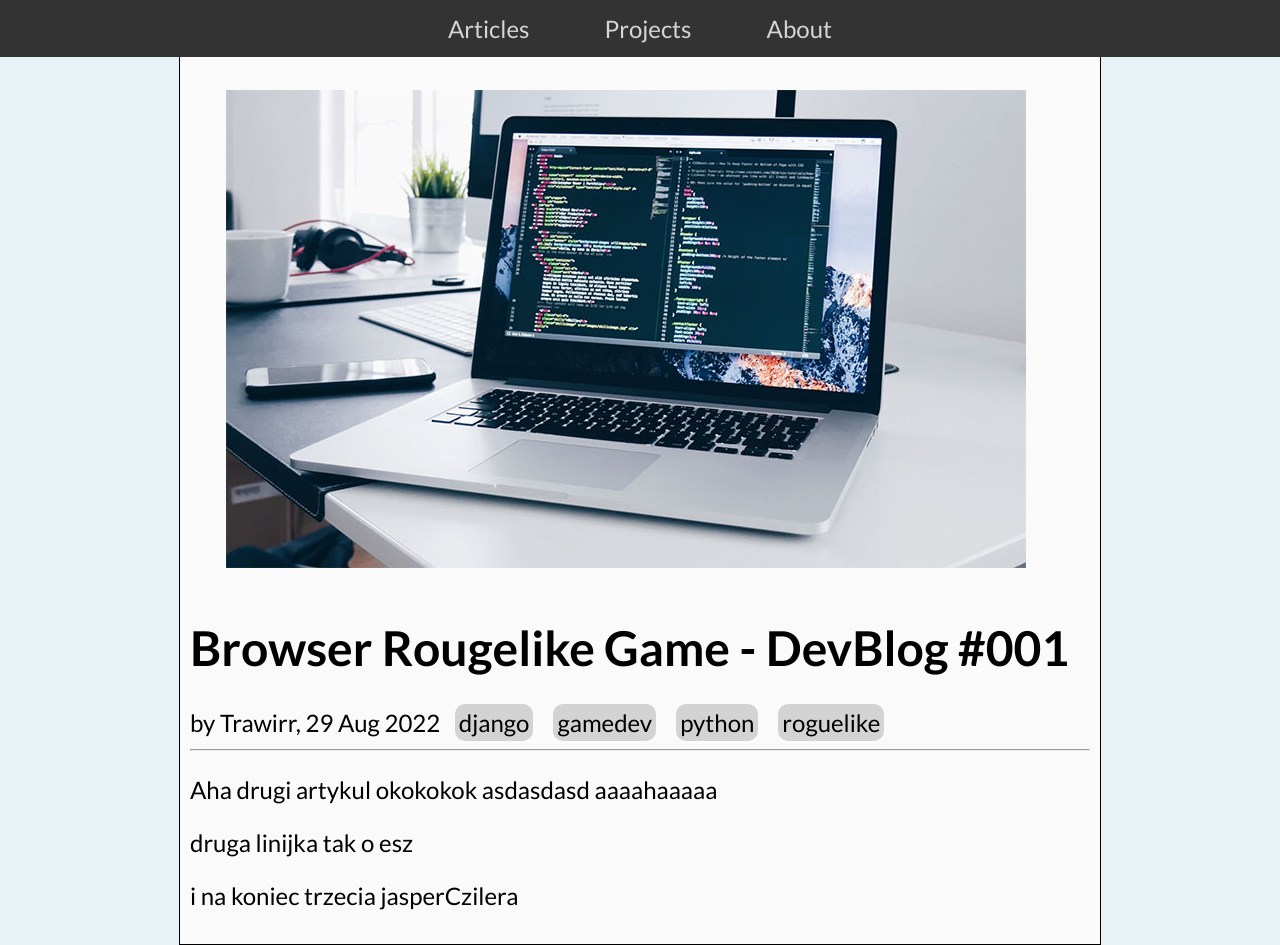
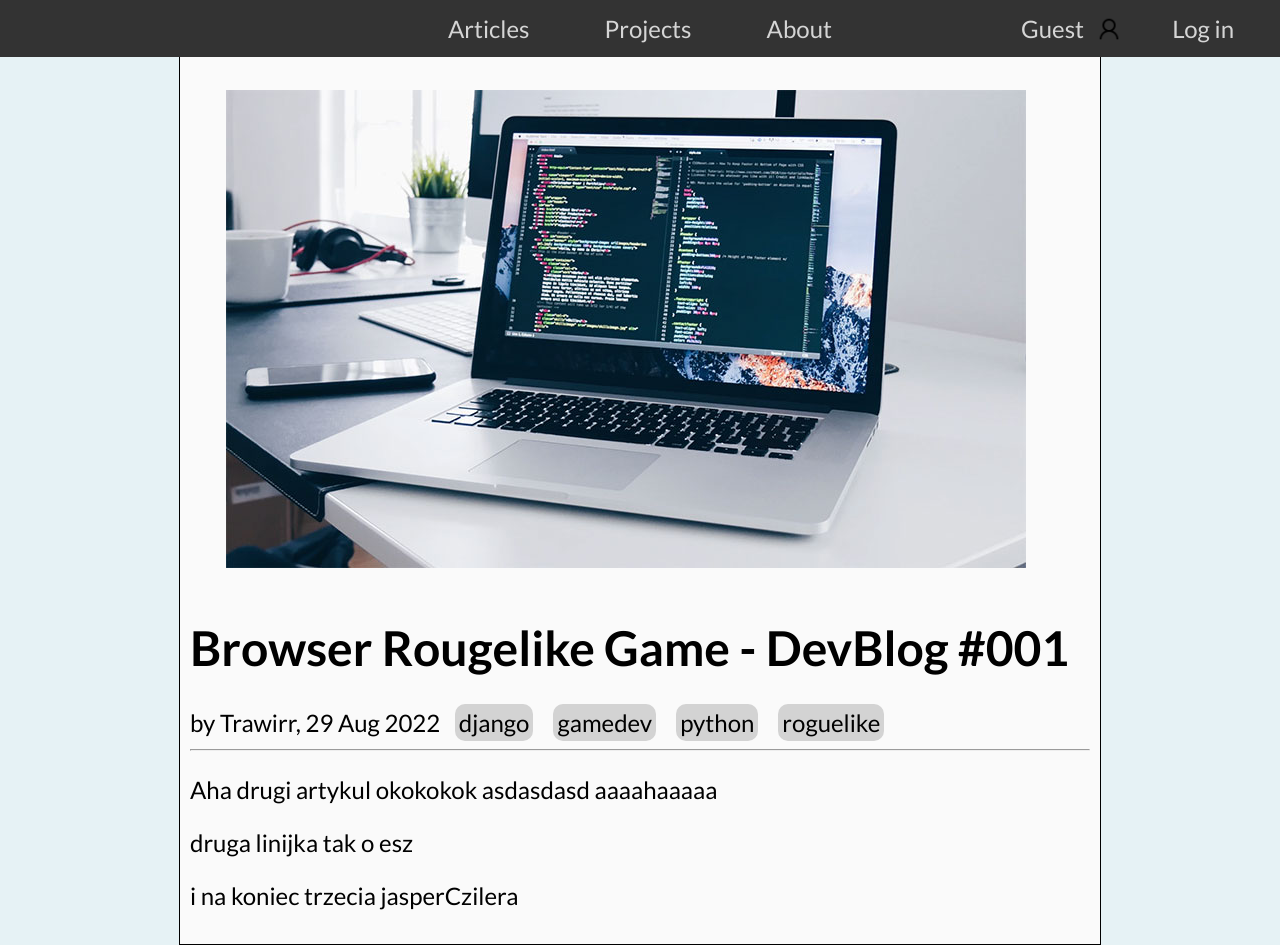
Before and after one commit to Trawirr/Trawirrcom, a Django app: page /article/2 in a window 1280 px wide. Run offline with Django 4.2, Linux system fonts and the light colour scheme; data comes from the database, SQL or seed files in the repository; parts of the project's set-up code (start-up, migrations or seed data) failed here and were passed over.

Commit message:
navbar updated (user info)

```diff
--- a/templates/base.html
+++ b/templates/base.html
@@ -14,6 +14,13 @@
         <li><a class="active" href="/">Articles</a></li>
         <li><a href="#">Projects</a></li>
         <li><a href="#">About</a></li>
+        {% if user.is_authenticated %}
+        <li><a href="{% url 'logout' %}" class="user-info">Logout</a></li>
+        {% else %}
+        <li><a href="{% url 'login' %}" class="user-info">Log in</a></li>
+        {% endif %}
+        <li><img alt="prof_img" src="{{ user.author.profile_image.url|default:'/static/upload/profile_images/default_icon.png' }}" width="30" height="30" class="user-image"></li>
+        <li><a href="#" class="user-nickname">{{ user.author.nickname|default:"Guest" }}</a></li>
     </ul>
 
 
```
